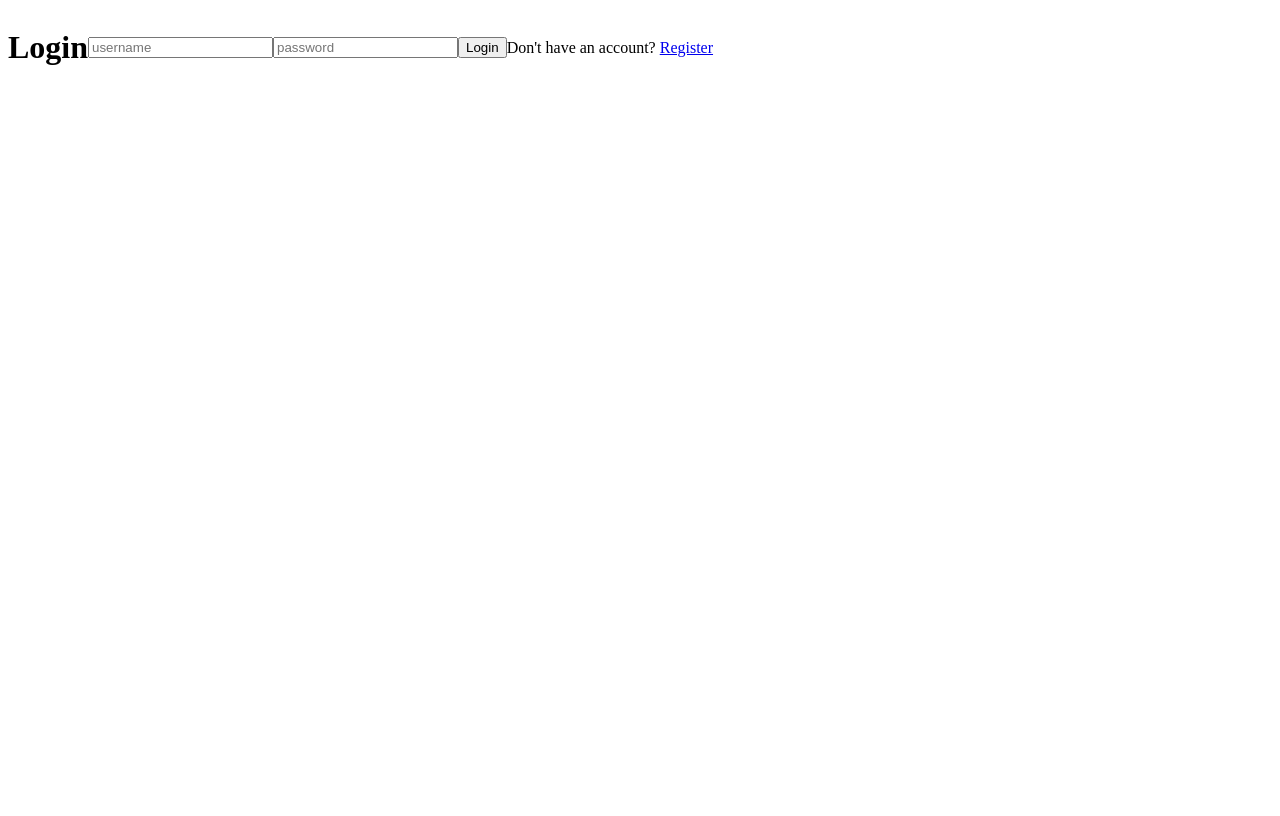
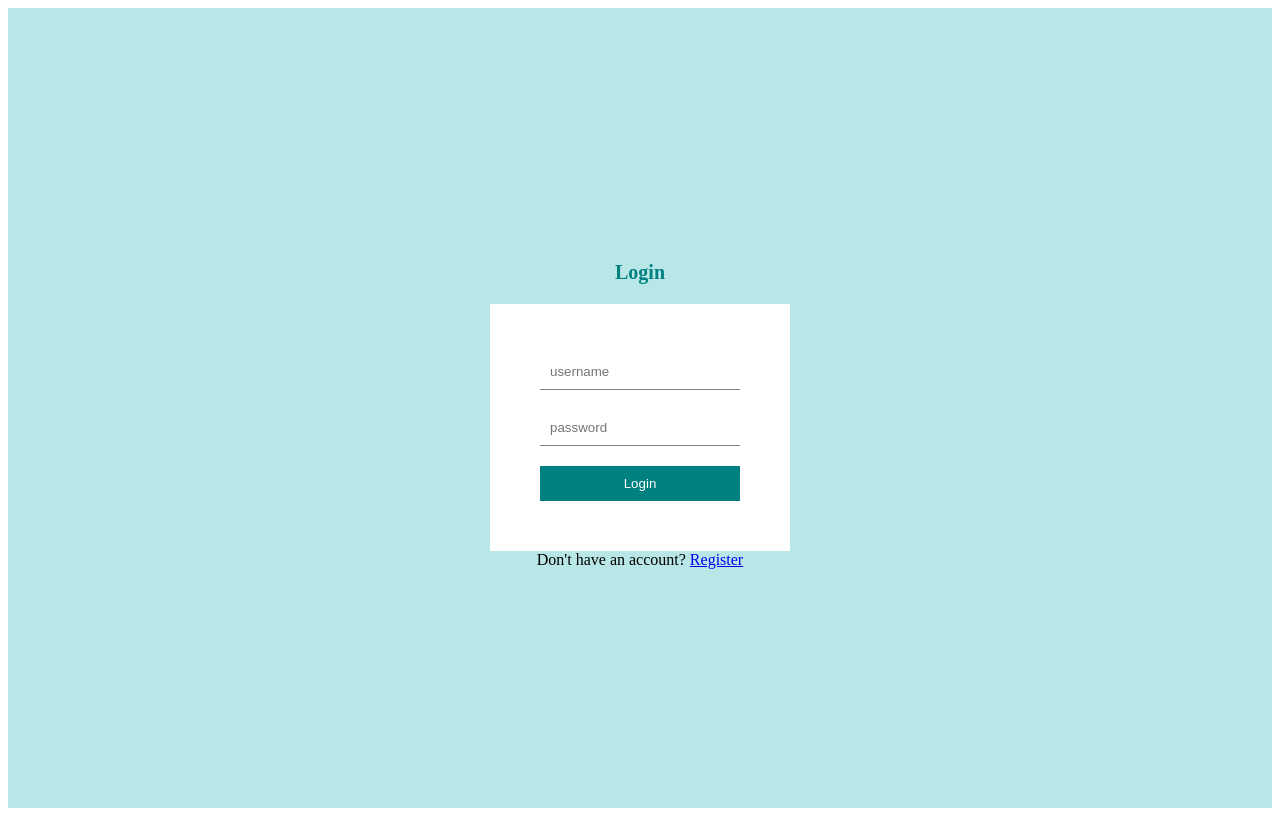
Before and after one commit to AhmadBahr/Blog-App, a React (Vite) app in the folder client/: page /login in a window 1280 px wide. Built offline with nearby package versions, Linux system fonts and the light colour scheme.

Commit message:
styling login page

```diff
--- a/client/src/style.scss
+++ b/client/src/style.scss
@@ -1,3 +1,5 @@
+$lightGreen : #b9e7e7;
+
 .App{
     .container{
 
@@ -6,7 +8,44 @@
         .auth{
             display: flex;
             align-items: center;
+            justify-content: center;
+            height: 100vh;
+            background-color: $lightGreen;
+            flex-direction: column;
+
+            h1{
+                font-size: 20px;
+                color: teal;
+                margin-bottom: 20px;
+            }
+
+                form{
+                    display: flex;
+                    flex-direction: column;
+                    padding: 50px;
+                    background-color: white;
+                    width: 200px;
+                    gap: 20px;
+
+                    input{
+                        padding: 10px;
+                        border: none;
+                        border-bottom: 1px solid gray;
+                    }
+
+                    button{
+                        padding:10px;
+                        border: none;
+                        background-color: teal;
+                        color: white;
+                        cursor: pointer;
+                    }
+
+                    span{
+                        font-size: 12px;
+                        text-align: center;
+                    }
+                }
+            }
         }
-
     }
-}
```
